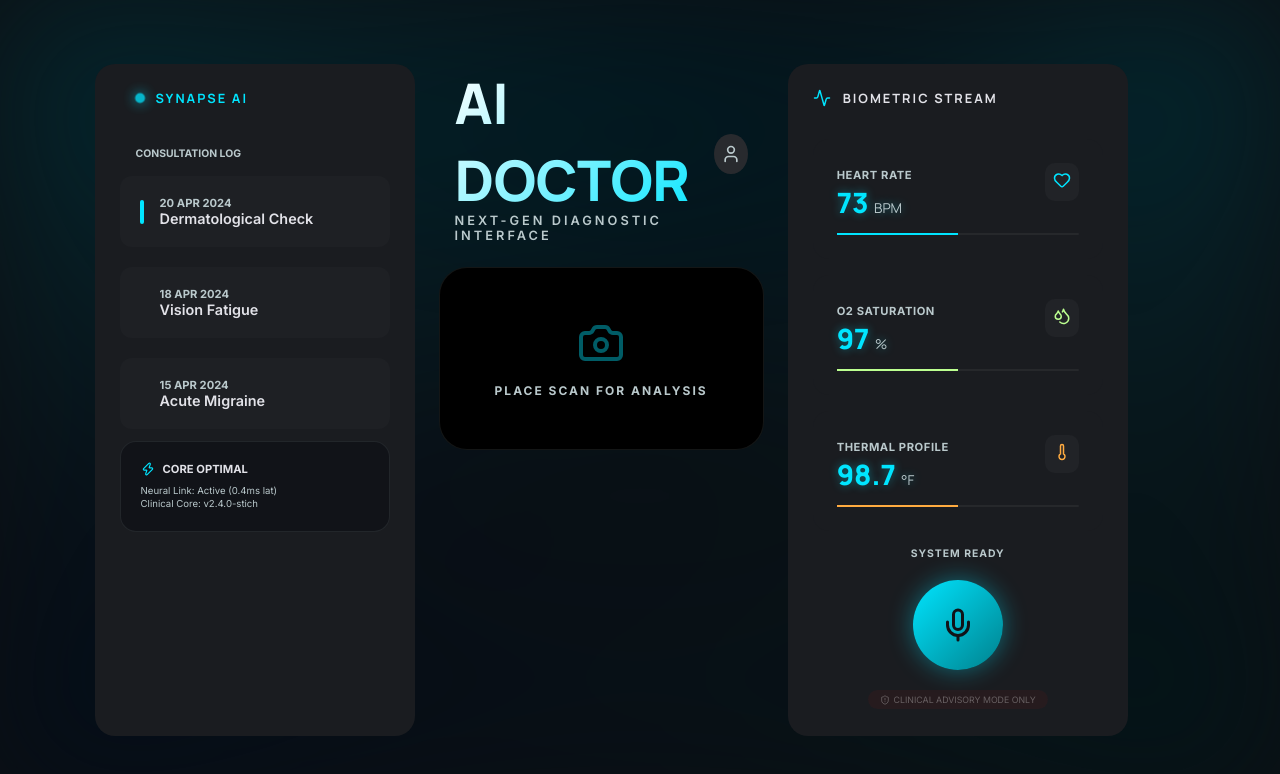
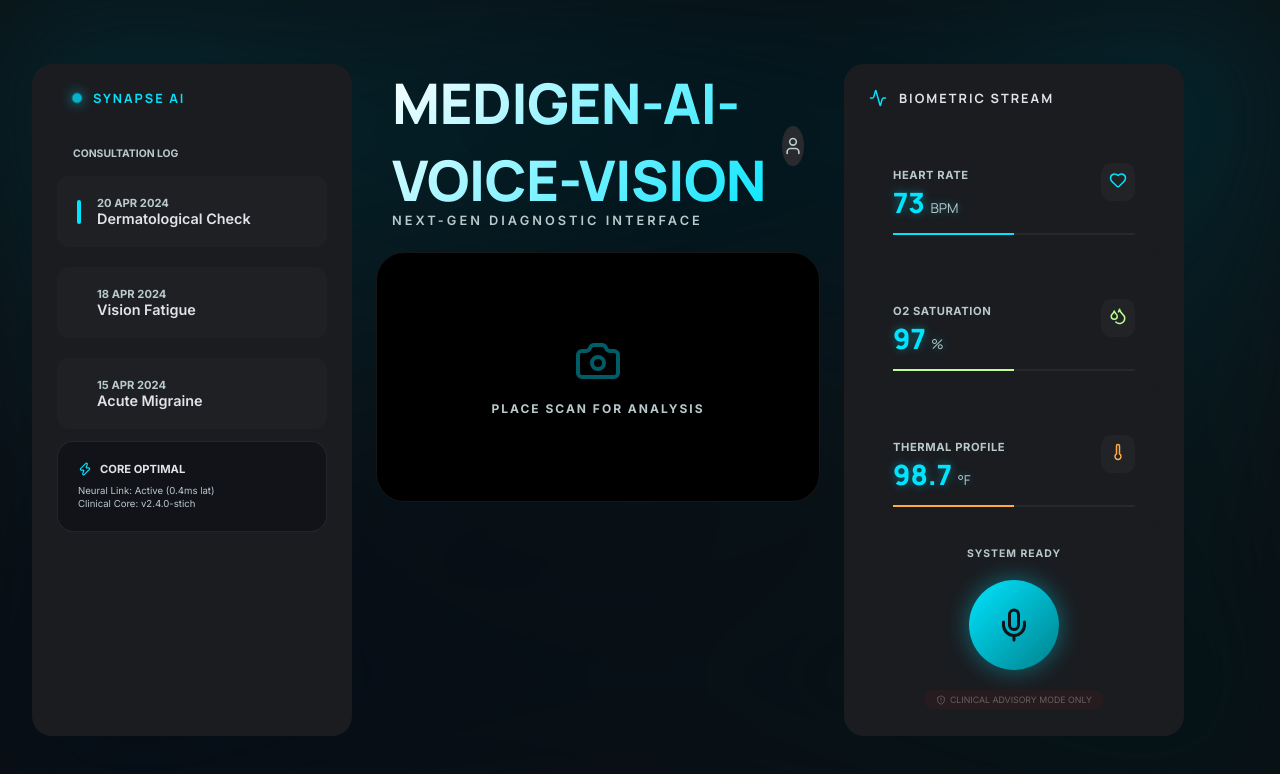
Before and after one commit to Ansh7473/medisync, a React (Vite) app in the folder frontend/: page / in a window 1280 px wide. Shown: the top 774 px of the page. Built offline with nearby package versions, Linux system fonts and the light colour scheme; no server answers.

Commit message:
UI: Refined dashboard title and formatting optimizations

```diff
--- a/frontend/src/App.jsx
+++ b/frontend/src/App.jsx
@@ -132,7 +132,7 @@ function App() {
   };
 
   useEffect(() => {
-    if (audioUrl && audioPlayerRef.current) audioPlayerRef.current.play().catch(() => {});
+    if (audioUrl && audioPlayerRef.current) audioPlayerRef.current.play().catch(() => { });
   }, [audioUrl]);
 
   return (
@@ -178,7 +178,7 @@ function App() {
                 initial={{ opacity: 0 }}
                 animate={{ opacity: 1 }}
                 transition={{ duration: 1 }}
-               >AI DOCTOR</motion.h1>
+              >MEDIGEN-AI-VOICE-VISION</motion.h1>
               <p style={{ color: 'var(--text-dim)', fontSize: '0.8rem', fontWeight: 600, letterSpacing: '3px', marginTop: '-5px' }}>NEXT-GEN DIAGNOSTIC INTERFACE</p>
             </div>
             <div style={{ width: '40px', height: '40px', borderRadius: '50%', background: 'var(--surface-high)', display: 'flex', alignItems: 'center', justifyContent: 'center' }}>
```
Also changed, not shown: 1 other file (tests, documents, lock files or other folders). Lines whose indentation alone changed are shown as unchanged.
